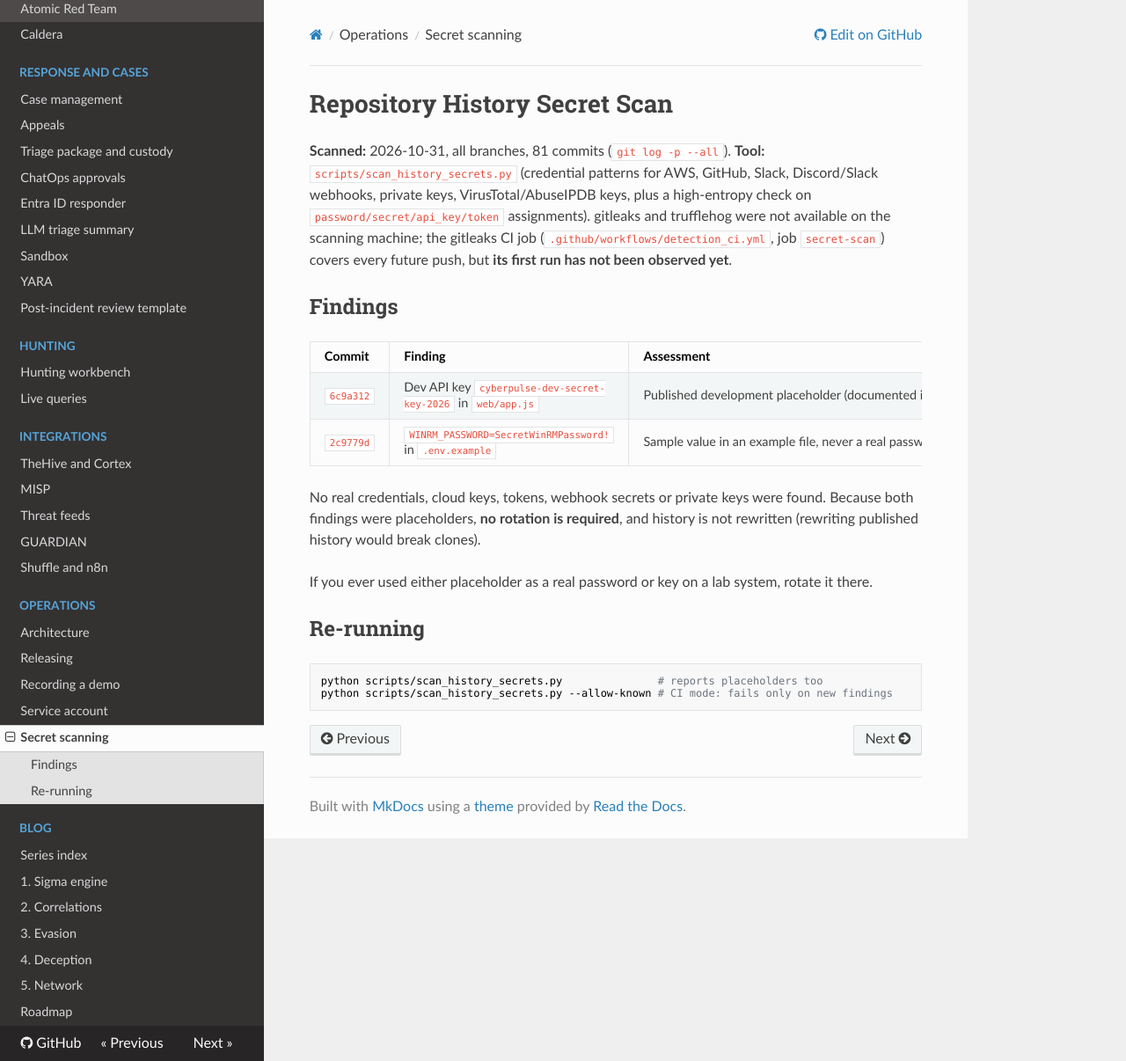
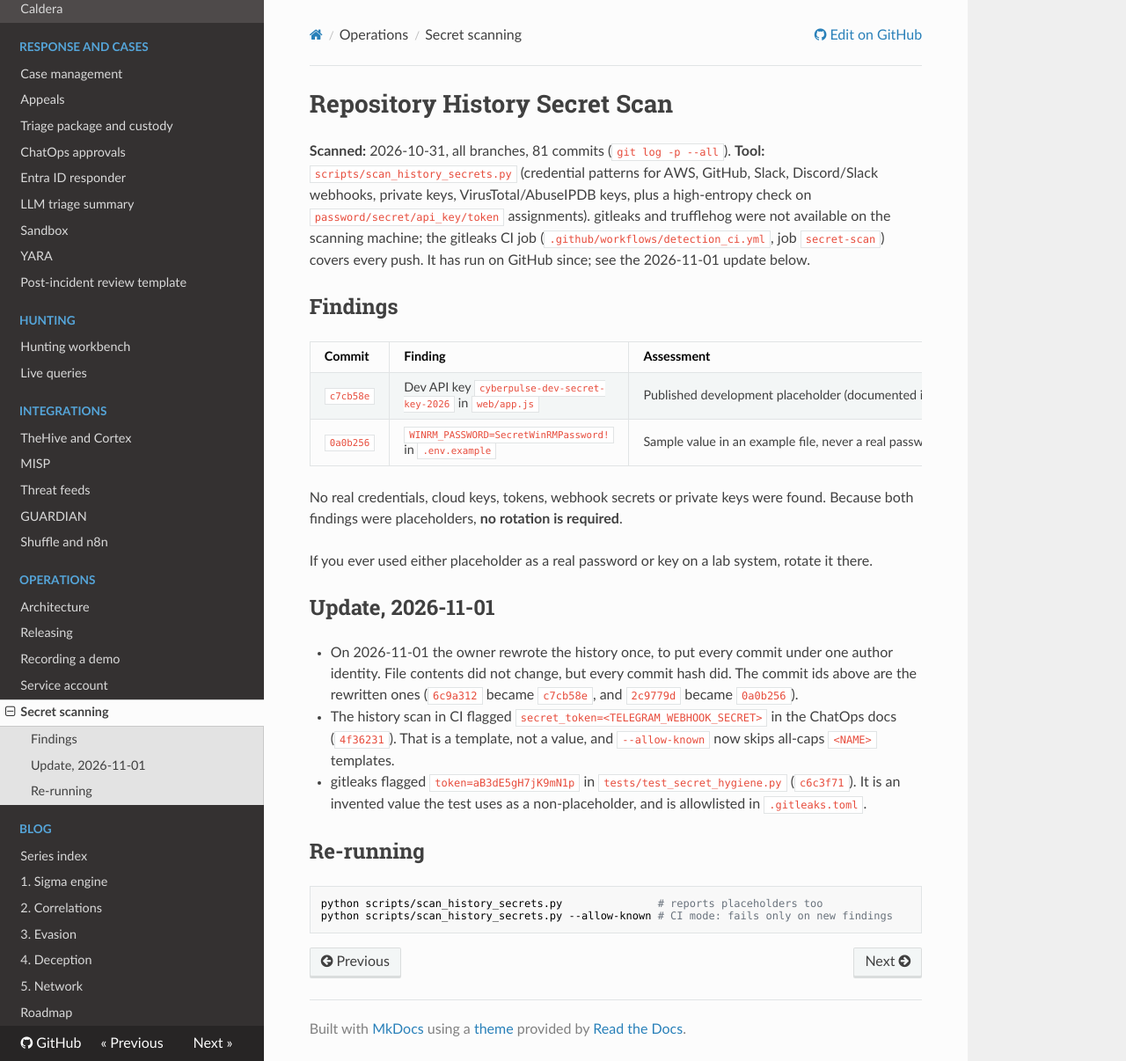
Before and after one commit to lumidren/CyberPulse-SOC-Suite, an MkDocs documentation site: the page built from docs/SECRET_SCAN.md, in a window 1280 px wide and 1206 px high. Shown: the whole window at 88% size. Built offline with MkDocs 1.6.1, drawn with Linux system fonts in a browser that asks for light colours; nearby versions of some CDN libraries.

Commit message:
ci: allowlist the invented test token and refresh the scan record
gitleaks failed the secret-scan job on c6c3f71: the new history-scan
test uses token=aB3dE5gH7jK9mN1p as its example of a value that is not
a placeholder. It is made up, so it joins the documented fake values
in the .gitleaks.toml allowlist.

docs/SECRET_SCAN.md is brought up to date. It now uses the rewritten
commit ids, drops the claim that history was never rewritten, notes
that the gitleaks job has run, and records both new false positives.

The what-I-missed report now records the sigma check result: 0 rule
and 0 condition errors, and 55 advisory issues, 52 of them ATT&CK tags
in the old underscore form. It no longer says the check only runs in
CI.

```diff
--- a/docs/SECRET_SCAN.md
+++ b/docs/SECRET_SCAN.md
@@ -6,21 +6,33 @@ Slack, Discord/Slack webhooks, private keys, VirusTotal/AbuseIPDB keys, plus a
 high-entropy check on `password/secret/api_key/token` assignments).
 gitleaks and trufflehog were not available on the scanning machine; the
 gitleaks CI job (`.github/workflows/detection_ci.yml`, job `secret-scan`)
-covers every future push, but **its first run has not been observed yet**.
+covers every push. It has run on GitHub since; see the 2026-11-01 update below.
 
 ## Findings
 
 | Commit | Finding | Assessment |
 | :--- | :--- | :--- |
-| `6c9a312` | Dev API key `cyberpulse-dev-secret-key-2026` in `web/app.js` | Published development placeholder (documented in the README at the time), not a credential for any real system. Removed from the code in E65/E72. |
-| `2c9779d` | `WINRM_PASSWORD=SecretWinRMPassword!` in `.env.example` | Sample value in an example file, never a real password. Replaced with `change-me` in E72. |
+| `c7cb58e` | Dev API key `cyberpulse-dev-secret-key-2026` in `web/app.js` | Published development placeholder (documented in the README at the time), not a credential for any real system. Removed from the code in E65/E72. |
+| `0a0b256` | `WINRM_PASSWORD=SecretWinRMPassword!` in `.env.example` | Sample value in an example file, never a real password. Replaced with `change-me` in E72. |
 
 No real credentials, cloud keys, tokens, webhook secrets or private keys were
-found. Because both findings were placeholders, **no rotation is required**,
-and history is not rewritten (rewriting published history would break clones).
+found. Because both findings were placeholders, **no rotation is required**.
 
 If you ever used either placeholder as a real password or key on a lab
 system, rotate it there.
+
+## Update, 2026-11-01
+
+- On 2026-11-01 the owner rewrote the history once, to put every commit under
+  one author identity. File contents did not change, but every commit hash did.
+  The commit ids above are the rewritten ones (`6c9a312` became `c7cb58e`, and
+  `2c9779d` became `0a0b256`).
+- The history scan in CI flagged `secret_token=<TELEGRAM_WEBHOOK_SECRET>` in the
+  ChatOps docs (`4f36231`). That is a template, not a value, and `--allow-known`
+  now skips all-caps `<NAME>` templates.
+- gitleaks flagged `token=aB3dE5gH7jK9mN1p` in `tests/test_secret_hygiene.py`
+  (`c6c3f71`). It is an invented value the test uses as a non-placeholder, and is
+  allowlisted in `.gitleaks.toml`.
 
 ## Re-running
 
```
Also changed, not shown: docs/WHAT_I_MISSED.md (+1 -1 lines), .gitleaks.toml, 1 other file.
